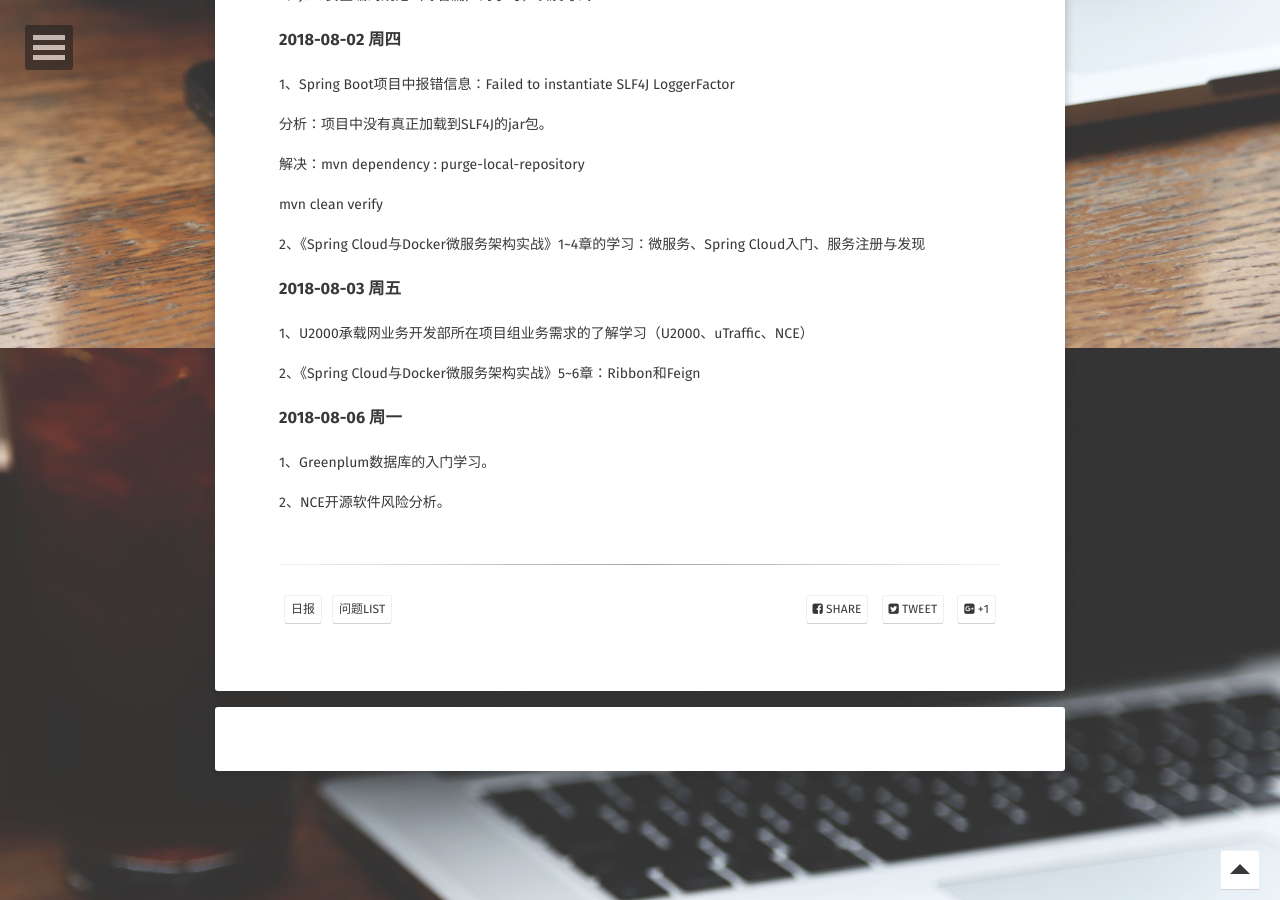
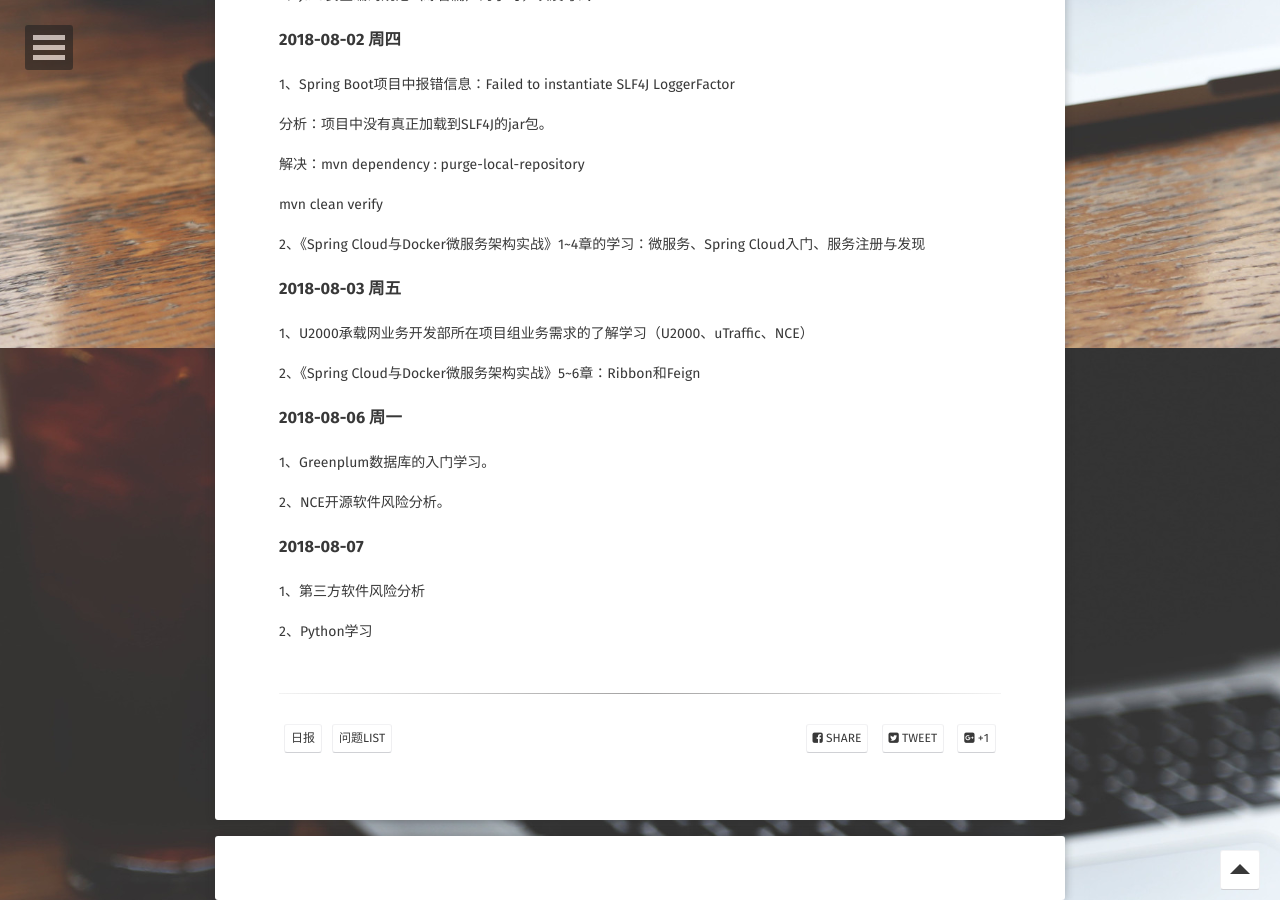
Before and after one commit to xzping/xzping.github.io, a Jekyll site: the page built from _posts/2018-07-24-华为周报（一）.md, in a window 1280 px wide and 900 px high, scrolled down 2352 px. Built offline with Jekyll 4.4.1, drawn with Linux system fonts in a browser that asks for light colours; some web fonts are replaced; comment, search, counter and statistics services are not loaded.

Commit message:
2018/08/07

```diff
--- a/_posts/2018-07-24-华为周报（一）.md
+++ b/_posts/2018-07-24-华为周报（一）.md
@@ -113,3 +113,8 @@ mvn clean verify
 1、Greenplum数据库的入门学习。
 
 2、NCE开源软件风险分析。
+
+### 2018-08-07
+1、第三方软件风险分析
+
+2、Python学习
```
Also changed, not shown: 1 other file.
